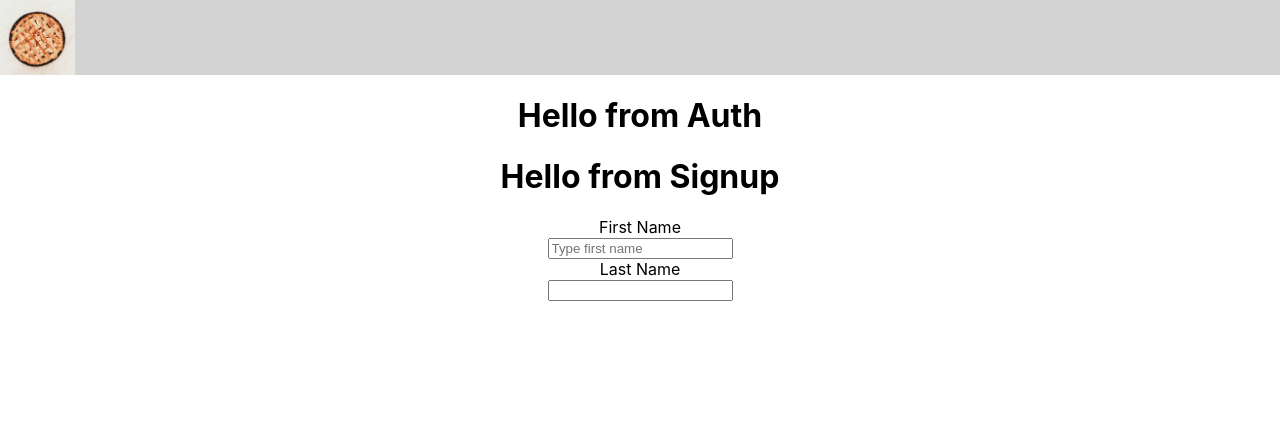
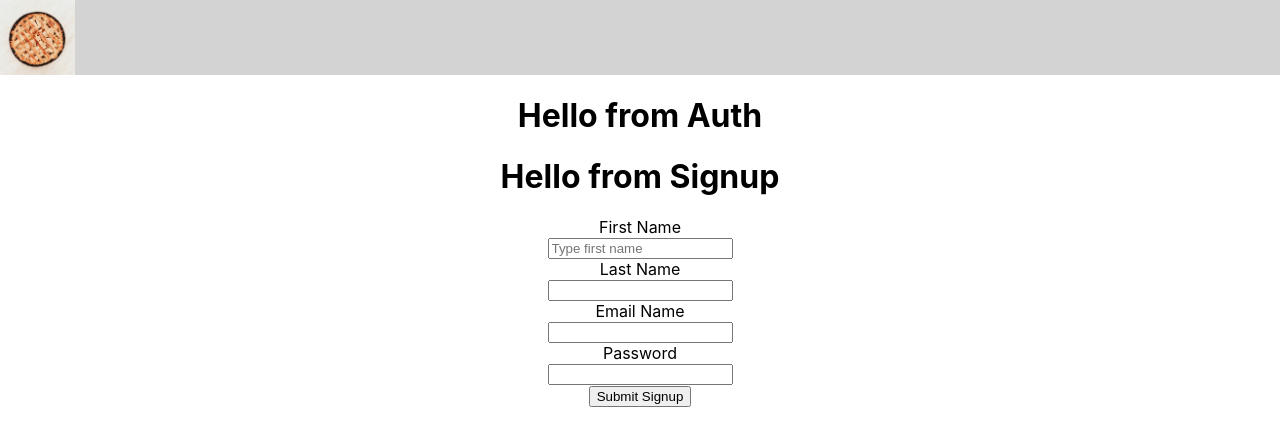
Before and after one commit to rvanarsdall/wd124-pie, a React (Create React App) app: page / in a window 1280 px wide. Shown: the top 446 px of the page. Built offline with nearby package versions, Linux system fonts and the light colour scheme.

Commit message:
added signup

```diff
--- a/src/components/Auth/Signup/Signup.jsx
+++ b/src/components/Auth/Signup/Signup.jsx
@@ -1,9 +1,35 @@
 //? firstName, lastName, email, password
 import React, { useState } from "react"; //imrs
+import { APIURL, EndPoints } from "../../endpoints";
 
 const Signup = (props) => {
   const [firstName, setFirstName] = useState("");
   const [lastName, setLastName] = useState("");
+  const [email, setEmail] = useState("");
+  const [password, setPassword] = useState("");
+
+  function handleSubmit(e) {
+    e.preventDefault();
+    console.log("button was clicked");
+    console.log(APIURL + EndPoints.user.register);
+    const reqestObject = {
+      firstName: firstName,
+      lastName: lastName,
+      email: email,
+      password: password,
+    };
+
+    fetch(APIURL + EndPoints.user.register, {
+      method: "POST",
+      body: JSON.stringify(reqestObject),
+      headers: new Headers({
+        "Content-Type": "application/json",
+      }),
+    })
+      .then((res) => res.json())
+      .then((data) => console.log(data))
+      .catch((err) => console.error(err));
+  }
   return (
     <div>
       <h1>Hello from Signup</h1>
@@ -26,6 +52,29 @@ const Signup = (props) => {
           value={lastName}
           onChange={(e) => setLastName(e.target.value)}
         />
+        <br />
+        <label htmlFor="email">Email Name</label>
+        <br />
+        <input
+          type="text"
+          id="email"
+          value={email}
+          onChange={(e) => setEmail(e.target.value)}
+        />
+
+        <br />
+        <label htmlFor="passwrd">Password</label>
+        <br />
+        <input
+          type="password"
+          id="password"
+          value={password}
+          onChange={(e) => setPassword(e.target.value)}
+        />
+        <br />
+        <button type="submit" onClick={handleSubmit}>
+          Submit Signup
+        </button>
       </form>
     </div>
   );
--- a/src/components/Auth/auth.css
+++ b/src/components/Auth/auth.css
@@ -0,0 +1,31 @@
+input {
+  border: none;
+  border-radius: 5px;
+  background-color: lightgrey;
+  height: 40px;
+  width: 300px;
+  text-indent: 5px;
+  margin-bottom: 1em;
+  margin-top: 1em;
+  font-size: 18px;
+}
+
+input:focus {
+  outline: none;
+  background-color: grey;
+  color: white;
+}
+
+button {
+  margin-top: 1em;
+  border: none;
+  height: 50px;
+  width: 200px;
+  background-color: lightslategray;
+  color: white;
+  cursor: pointer;
+}
+
+button:focus {
+  outline: none;
+}
--- /dev/null
+++ b/src/components/endpoints.js
@@ -0,0 +1,7 @@
+export const EndPoints = {
+  user: {
+    register: "/user/register",
+  },
+};
+
+export const APIURL = "http://localhost:4000";
```
